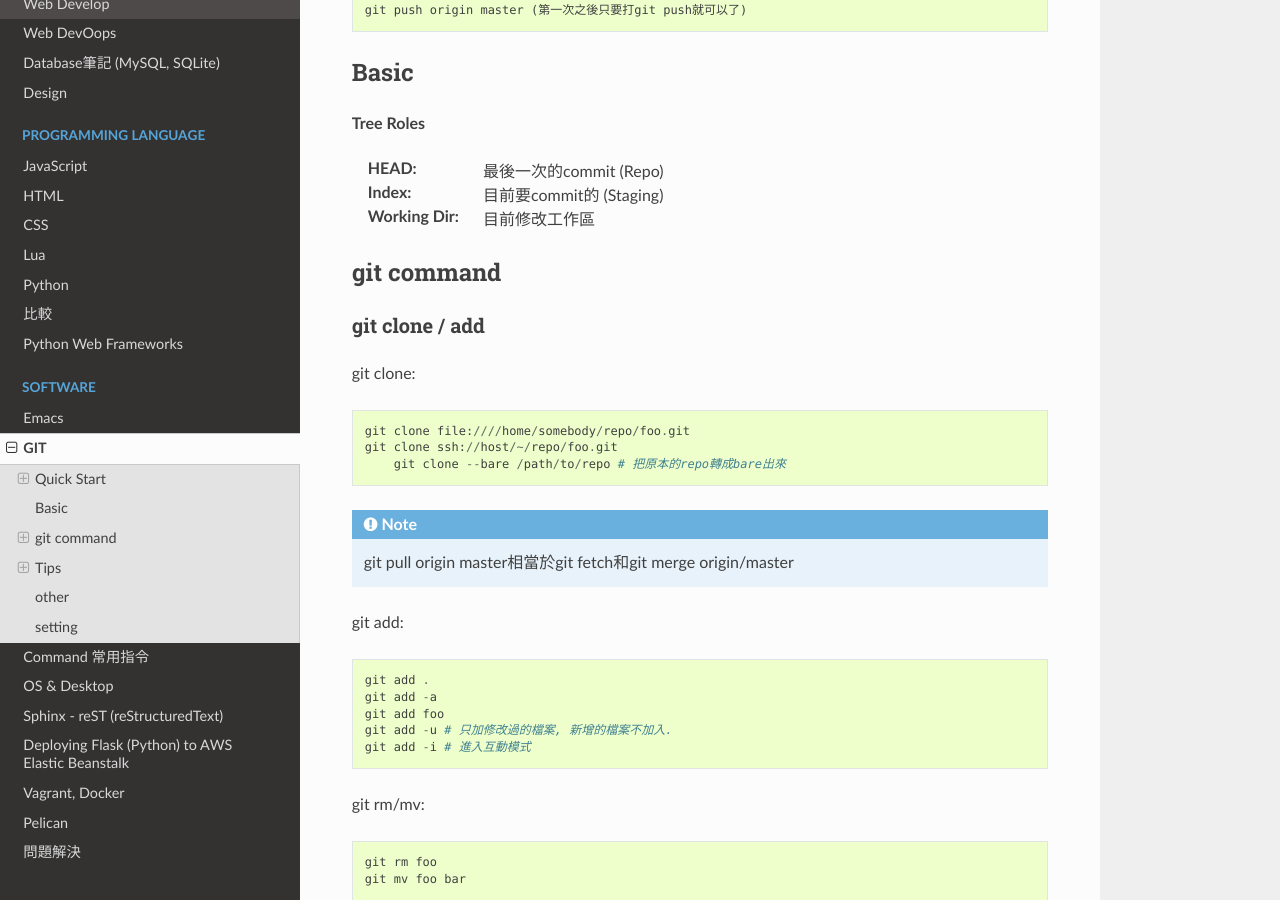
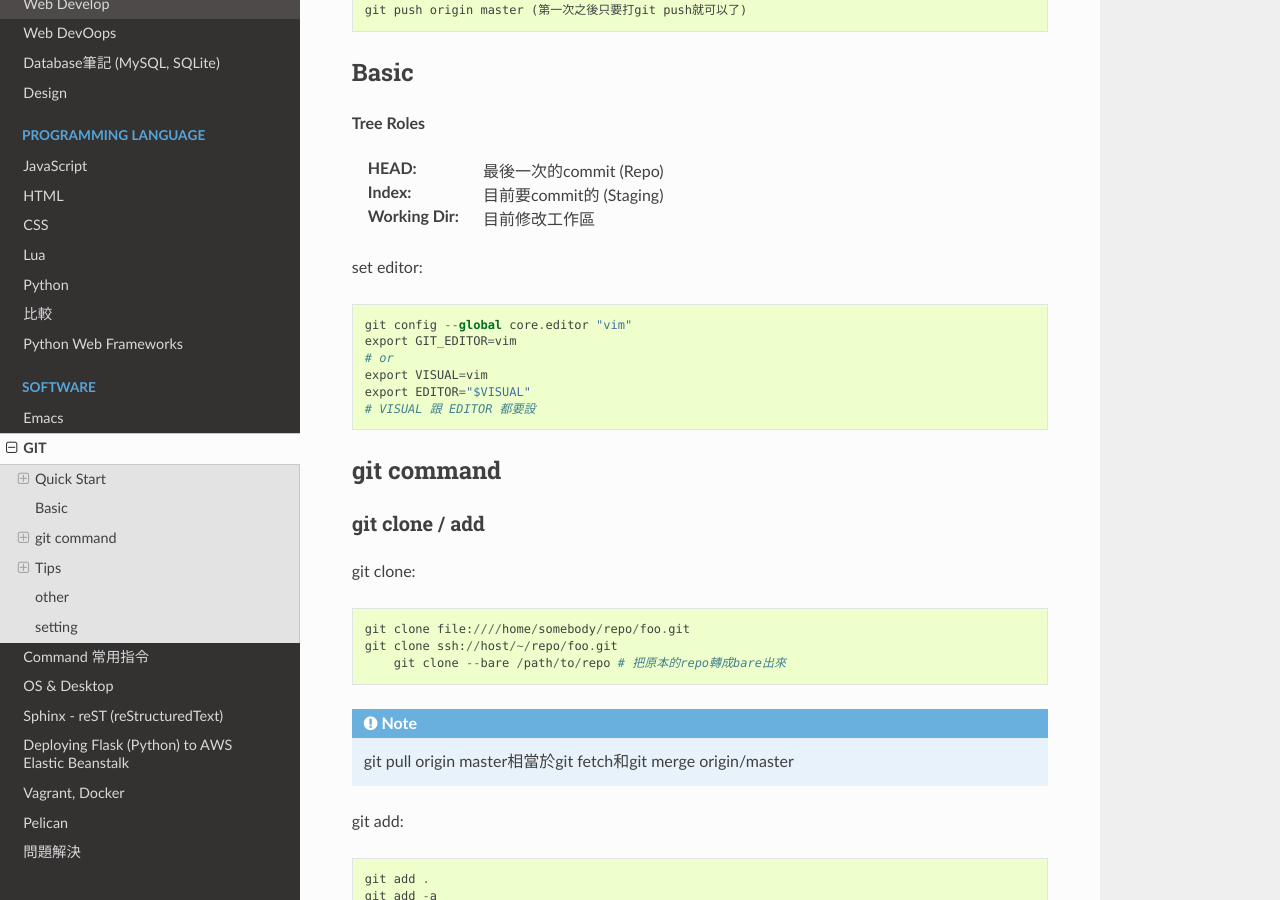
Before and after one commit to moogoo78/comp.suhen.org, a Sphinx documentation site: the page built from docs/source/soft/git.rst, in a window 1280 px wide and 900 px high, scrolled down 687 px. Built offline with Sphinx 7.4.7 and the Read the Docs theme 2.0.0, drawn with Linux system fonts in a browser that asks for light colours.

Commit message:
edited source; git push

```diff
--- a/docs/source/soft/git.rst
+++ b/docs/source/soft/git.rst
@@ -34,6 +34,16 @@ Basic
 :HEAD: 最後一次的commit (Repo)
 :Index: 目前要commit的 (Staging)
 :Working Dir: 目前修改工作區
+
+set editor::
+
+  git config --global core.editor "vim"
+  export GIT_EDITOR=vim
+  # or
+  export VISUAL=vim
+  export EDITOR="$VISUAL"
+  # VISUAL 跟 EDITOR 都要設
+
 
 git command
 ===========
```
